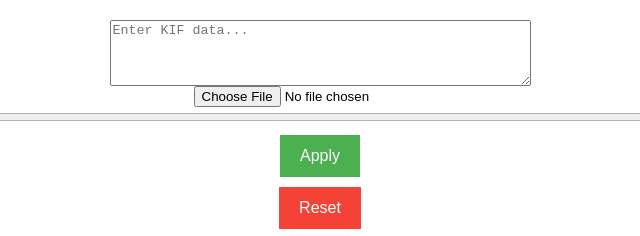
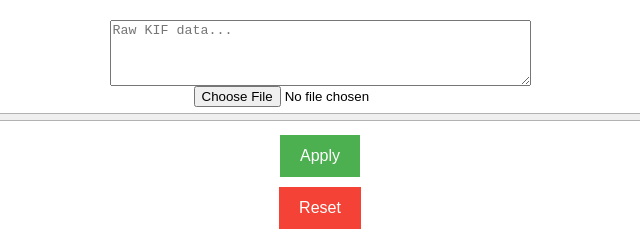
Before and after one commit to KevinAlavik/kifv, a plain HTML site: page index.html in a window 1280 px wide. Shown: the top 236 px of the page, 320-960 px from the left. Drawn offline with Linux system fonts and the light colour scheme.

Commit message:
Update index.html

```diff
--- a/index.html
+++ b/index.html
@@ -46,7 +46,7 @@
 </head>
 <body>
     <div class="controls">
-        <textarea rows="4" cols="50" placeholder="Enter KIF data..." id="kifInput"></textarea>
+        <textarea rows="4" cols="50" placeholder="Raw KIF data..." id="kifInput"></textarea>
         <input type="file" accept=".kif" id="fileInput">
         <input type="range" min="1" max="20" value="1" class="slider" id="scaleSlider">
         <button class="btn apply-btn" onclick="applyScale()">Apply</button>
```
